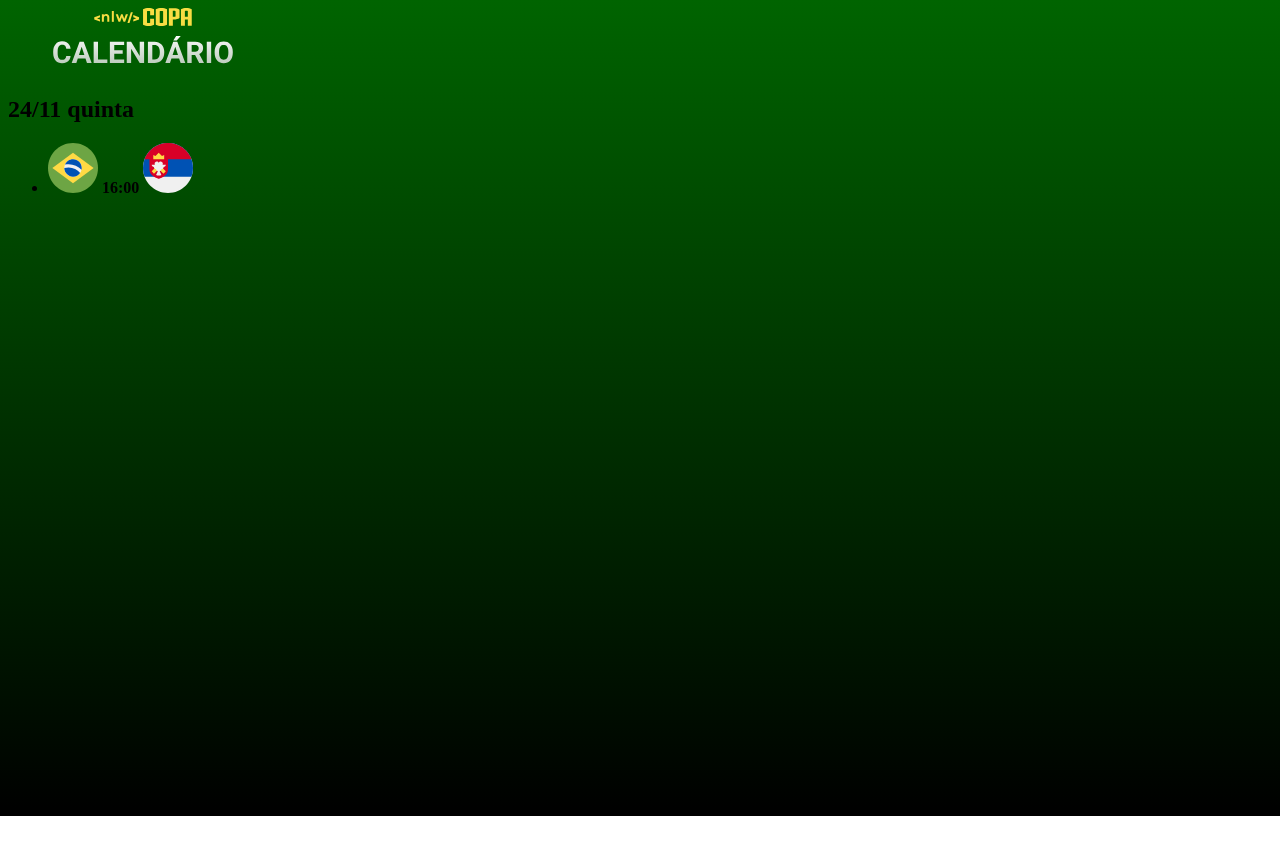
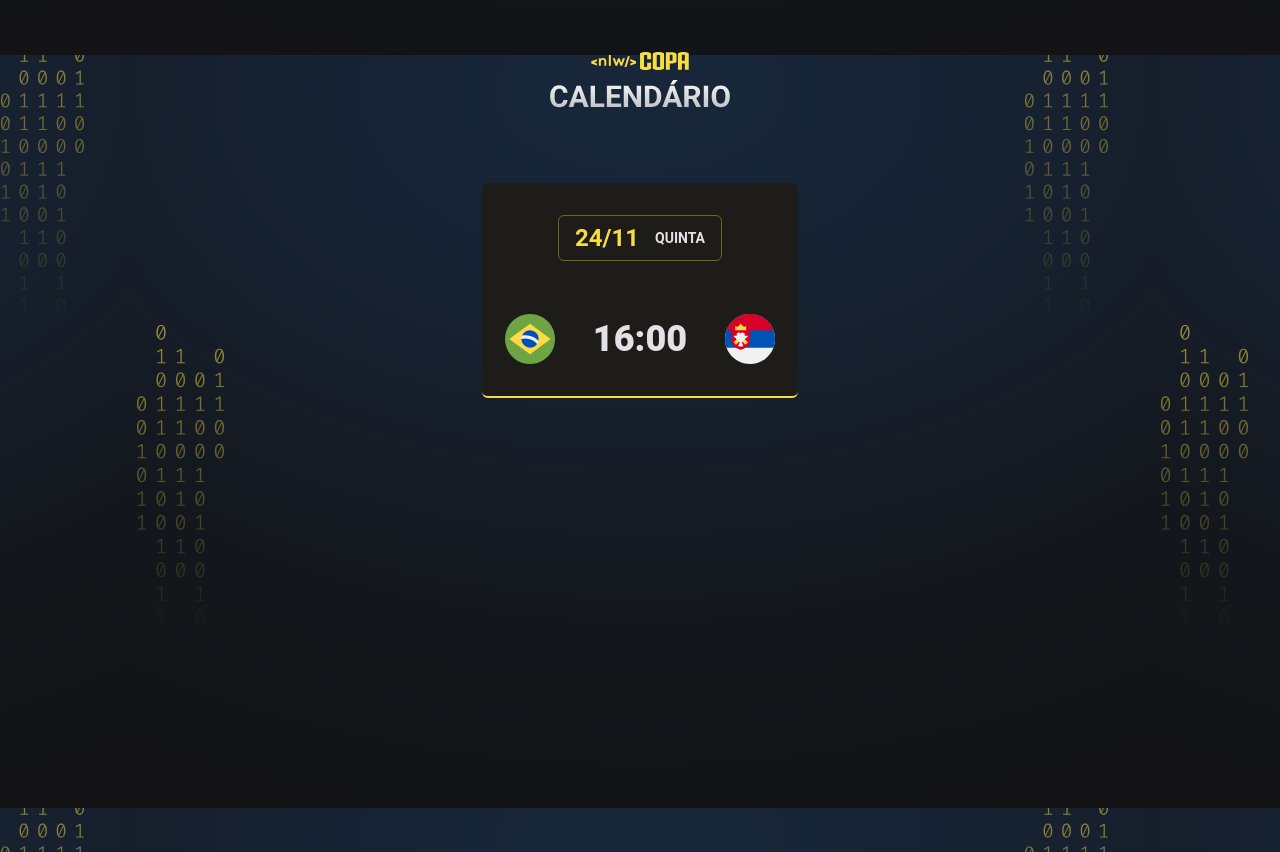
Before and after one commit to RMenegassi/NLW-Copa, a plain HTML site: page index.html in a window 1280 px wide. Before the commit the page ends 816 px from the top, so only its background shows below. Drawn offline with Linux system fonts and the light colour scheme.

Commit message:
feat: Update Style Component

```diff
--- a/style.css
+++ b/style.css
@@ -1,4 +1,93 @@
+*{
+    margin:0;
+    padding:0;
+    box-sizing: border-box;
+}
+
+ul{
+    list-style: none;
+}
+
 body{
     height: 100vh;
-    background-image: linear-gradient(180deg, darkgreen,black);
+    background-color: #121214;
+    background-image: url(./assets/bg.svg);
+    background-position-x: center;
+    background-position-y: 55.6%;
 }
+
+body * {
+    font-family: 'Roboto', sans-serif;
+}
+
+#app{
+    width: fit-content;
+    margin: 52px auto;
+}
+
+header{
+    margin-bottom: 63px;
+    text-align: center;
+}
+
+#cards{
+    display: flex;
+    flex-direction: column;
+    gap: 32px;
+}
+
+.card{
+    padding: 32px 23px;
+    text-align: center;
+    background:  #1d1c19;
+    border-bottom: 2px solid #f7dd43;
+    border-radius: 6px;
+}
+
+.card h2{
+    display: flex;
+    gap: 16px;
+    justify-content: center;
+    align-items: center;
+    padding: 8px 16px;
+    border: 1px solid #746615;
+    border-radius: 6px;
+
+    width: fit-content;
+    margin-inline: auto;
+    margin-bottom: 53px;
+
+    color: #F7DD43;
+}
+
+.card h2 span{
+    color: #E1E1E6;
+    font-size: 14px;
+    text-transform: uppercase;
+}
+
+.card ul {
+    display: flex;
+    flex-direction: column;
+    gap: 24px;
+    width: 270px;
+}
+
+.card ul li {
+    display: flex;
+
+    align-items: center;
+    justify-content: space-between;
+}
+
+.card ul li + li {
+    padding-top: 24px;
+    border-top: 1px solid #323238;
+}
+
+.card ul li strong {
+    font-weight: 900;
+    font-size: 36px;
+    line-height: 125%;
+    color: #E1E1E6;
+}
```
